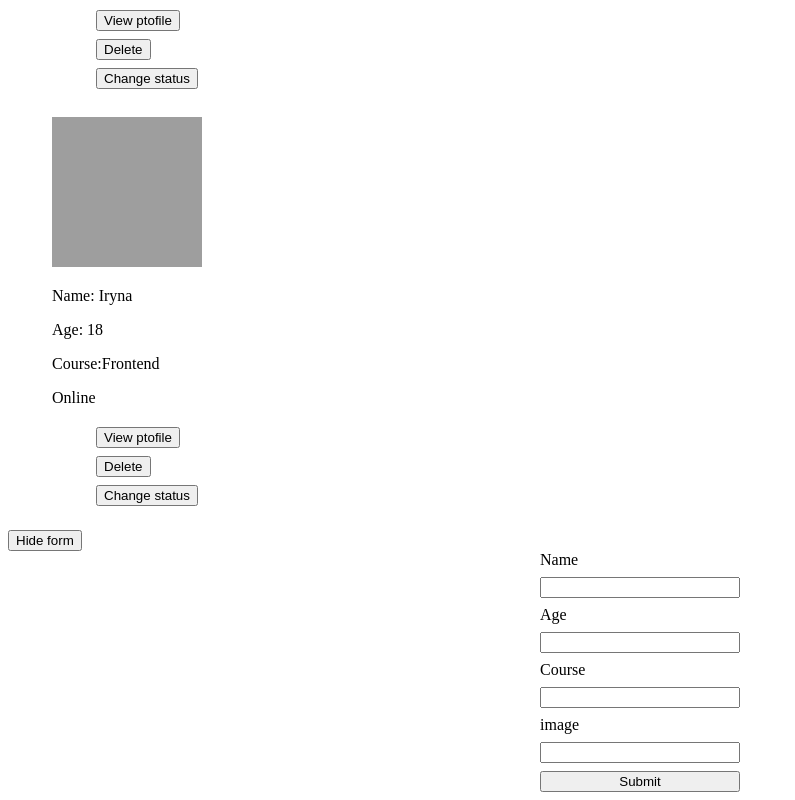
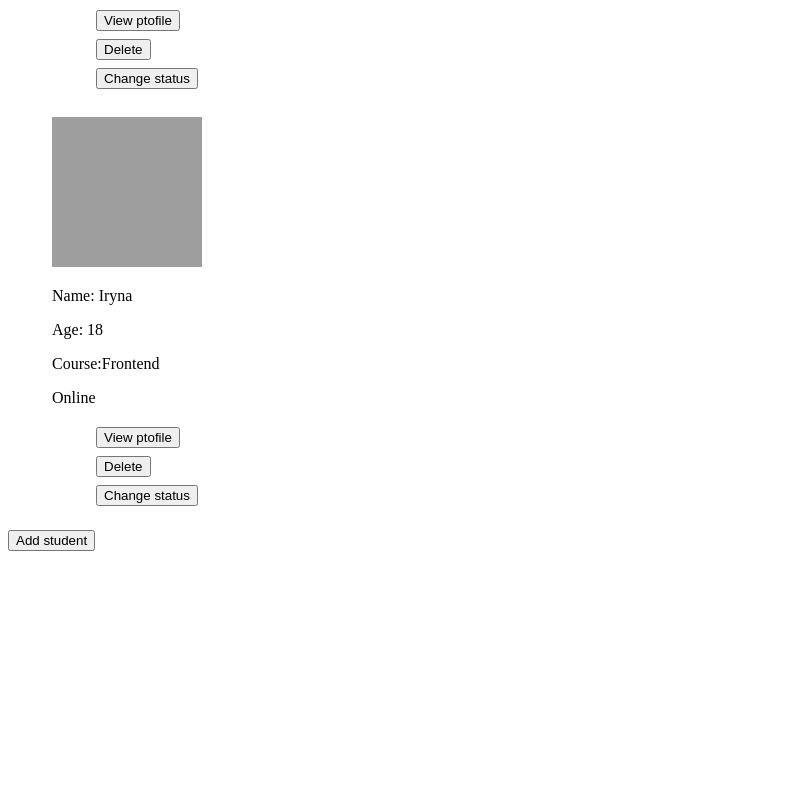
Before and after one commit to Johnny088/hillel_react_lesson39, a React (Vite) app: page / in a window 1280 px wide. Shown: the part 1587-2387 px from the top of the page, without its empty margins (0-795 px from the left). After the commit the page ends 2146 px from the top, so only its background shows below. Built offline with nearby package versions, Linux system fonts and the light colour scheme; grey boxes are pictures that could not be loaded.

Commit message:
change form default state

```diff
--- a/src/components/App/App.tsx
+++ b/src/components/App/App.tsx
@@ -6,7 +6,7 @@ import { CreateStudentForm } from '../CreateStudentForm/CreateStudentForm';
 import './App.css';
 export const App = () => {
   const [students, setStudents] = useState(data);
-  const [isFormVisible, setIsFormVisible] = useState(true);
+  const [isFormVisible, setIsFormVisible] = useState(false);
   const deleteStudent = (id: number) => {
     setStudents(prevStudents => prevStudents.filter(x => x.id !== id));
   };
```
